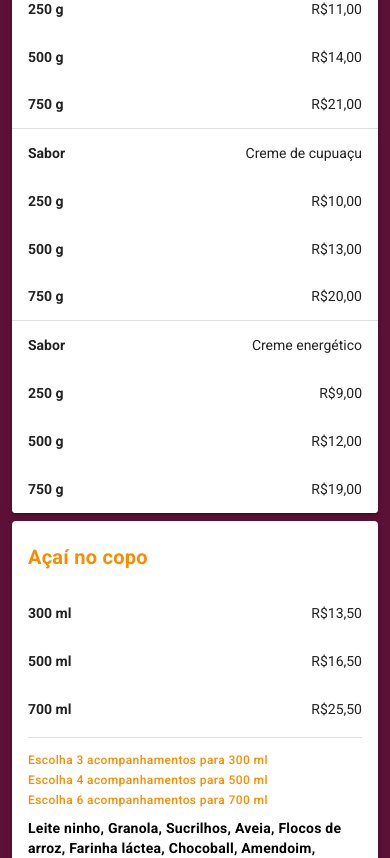
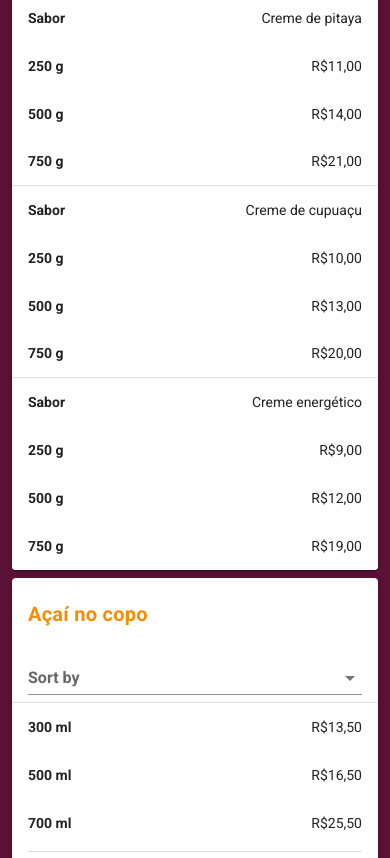
Before and after one commit to cledsonmedeiros/clmsoft-desfrut, a Vue app: page / in a window 390 px wide. Shown: the part 807-1665 px from the top of the page. Built offline with nearby package versions, Linux system fonts and the light colour scheme.

Commit message:
feat page 02

```diff
--- a/src/App.vue
+++ b/src/App.vue
@@ -1,6 +1,7 @@
 <template>
   <v-app>
-    <v-app-bar app clipped-left hide-on-scroll class="secondary" dense>
+    <v-app-bar app clipped-left class="secondary" dense>
+    <!-- <v-app-bar app clipped-left hide-on-scroll class="secondary" dense> -->
       <v-app-bar-nav-icon dark @click.stop="menu = !menu"></v-app-bar-nav-icon>
       <v-toolbar-title class="mr-12 align-center">
         <span class="title">Desfrut</span>
--- a/src/router/index.js
+++ b/src/router/index.js
@@ -17,7 +17,7 @@ const routes = [
   {
     path: '/pagina02',
     name: 'Page02',
-    component: () => import(/* webpackChunkName: "about" */ '../views/PageEmConstrucao.vue')
+    component: () => import(/* webpackChunkName: "about" */ '../views/Page02.vue')
   },
   {
     path: '/pagina03',
--- a/src/views/Page01.vue
+++ b/src/views/Page01.vue
@@ -175,12 +175,12 @@ export default {
         {
           text: "Sabor",
           align: "left",
-          sortable: false,
+          sortable: true,
           value: "nome"
         },
-        { text: "250 g", align: "center", sortable: false, value: "preco250" },
-        { text: "500 g", align: "center", sortable: false, value: "preco500" },
-        { text: "750 g", align: "right", sortable: false, value: "preco750" }
+        { text: "250 g", align: "center", sortable: true, value: "preco250" },
+        { text: "500 g", align: "center", sortable: true, value: "preco500" },
+        { text: "750 g", align: "right", sortable: true, value: "preco750" }
       ],
       tabelaAcaiCremeTigela: [
         {
@@ -221,9 +221,9 @@ export default {
         }
       ],
       cabecalhoAcaiCopo: [
-        { text: "300 ml", align: "left", sortable: false, value: "preco300" },
-        { text: "500 ml", align: "center", sortable: false, value: "preco500" },
-        { text: "700 ml", align: "right", sortable: false, value: "preco700" }
+        { text: "300 ml", align: "left", sortable: true, value: "preco300" },
+        { text: "500 ml", align: "center", sortable: true, value: "preco500" },
+        { text: "700 ml", align: "right", sortable: true, value: "preco700" }
       ],
       tabelaAcaiCopo: [
         {
@@ -237,10 +237,10 @@ export default {
         {
           text: "Chocolate",
           align: "left",
-          sortable: false,
+          sortable: true,
           value: "nome"
         },
-        { text: "Valor", align: "right", sortable: false, value: "valor" }
+        { text: "Valor", align: "right", sortable: true, value: "valor" }
       ],
       tabelaChocolates: [
         {
@@ -297,10 +297,10 @@ export default {
         {
           text: "Item",
           align: "left",
-          sortable: false,
+          sortable: true,
           value: "nome"
         },
-        { text: "Valor", align: "right", sortable: false, value: "valor" }
+        { text: "Valor", align: "right", sortable: true, value: "valor" }
       ],
       tabelaGraos: [
         {
@@ -337,10 +337,10 @@ export default {
         {
           text: "Fruta",
           align: "left",
-          sortable: false,
+          sortable: true,
           value: "nome"
         },
-        { text: "Valor", align: "right", sortable: false, value: "valor" }
+        { text: "Valor", align: "right", sortable: true, value: "valor" }
       ],
       tabelaFrutas: [
         {
@@ -365,10 +365,10 @@ export default {
         {
           text: "Item",
           align: "left",
-          sortable: false,
+          sortable: true,
           value: "nome"
         },
-        { text: "Valor", align: "right", sortable: false, value: "valor" }
+        { text: "Valor", align: "right", sortable: true, value: "valor" }
       ],
       tabelaOutros: [
         {
@@ -393,10 +393,10 @@ export default {
         {
           text: "Calda",
           align: "left",
-          sortable: false,
+          sortable: true,
           value: "nome"
         },
-        { text: "Valor", align: "right", sortable: false, value: "valor" }
+        { text: "Valor", align: "right", sortable: true, value: "valor" }
       ],
       tabelaCaldas: [
         {
@@ -437,10 +437,10 @@ export default {
         {
           text: "Item",
           align: "left",
-          sortable: false,
+          sortable: true,
           value: "nome"
         },
-        { text: "Valor", align: "right", sortable: false, value: "valor" }
+        { text: "Valor", align: "right", sortable: true, value: "valor" }
       ],
       tabelaAcaiTropical: [
         {
@@ -457,10 +457,10 @@ export default {
         {
           text: "Item",
           align: "left",
-          sortable: false,
+          sortable: true,
           value: "nome"
         },
-        { text: "Valor", align: "right", sortable: false, value: "valor" }
+        { text: "Valor", align: "right", sortable: true, value: "valor" }
       ],
       tabelaAcaiKids: [
         {
--- /dev/null
+++ b/src/views/Page02.vue
@@ -0,0 +1,201 @@
+<template>
+  <v-container fluid grid-list-md>
+    <v-layout row wrap>
+
+      <v-flex xs12>
+        <v-card id="cardAcaiNaTigela" color="white" light :min-height="this.AlturaCardAcaiNaTigela">
+          <v-card-title class="title font-weight-bold warning--text">
+            <v-layout row wrap>
+              <v-flex xs12 sm6>
+                Açaí na tigela
+              </v-flex>
+              <v-text-field v-model="pesquisaAcaiNaTigela" append-icon="mdi-magnify" label="Pesquisar" style="padding: 0px" single-line hide-details></v-text-field>
+              <v-flex xs12 sm6>
+              </v-flex>
+            </v-layout>
+            <v-card-text class="caption font-weight-medium warning--text pt-1" style="padding: 0px">
+              Caldas: leite condensado, morango, chocolate, kiwi ou mel
+            </v-card-text>
+          </v-card-title>
+          <v-data-table :headers="cabecalhoAcaiNaTigela" :items="tabelaAcaiCremeTigela" :search="pesquisaAcaiNaTigela" hide-default-footer :items-per-page="tabelaAcaiCremeTigela.length"></v-data-table>
+        </v-card>
+      </v-flex>
+
+    </v-layout>
+  </v-container>
+</template>
+
+<script>
+export default {
+  name: "Page01",
+  data() {
+    return {
+      AlturaCardAcaiNaTigela: 0,
+      pesquisaAcaiNaTigela: "",
+      cabecalhoAcaiNaTigela: [
+        {
+          text: "Item",
+          align: "left",
+          sortable: true,
+          value: "nome"
+        },
+        {
+          text: "Descrição",
+          align: "left",
+          sortable: true,
+          value: "descricao"
+        },
+        { text: "250 g", align: "right", sortable: true, value: "preco250" },
+        { text: "500 g", align: "right", sortable: true, value: "preco500" },
+        { text: "750 g", align: "right", sortable: true, value: "preco750" }
+      ],
+      tabelaAcaiCremeTigela: [
+        {
+          nome: "Apuí",
+          descricao: "Banana e granola",
+          preco250: "R$13,50",
+          preco500: "R$16,50",
+          preco750: "R$23,50"
+        },
+        {
+          nome: "Anorí",
+          descricao: "Banana, farinha láctea e leite ninho",
+          preco250: "R$15,50",
+          preco500: "R$18,50",
+          preco750: "R$25,50"
+        },
+        {
+          nome: "Autazes",
+          descricao: "Metade açaí, metade cupuaçu e granola",
+          preco250: "R$12,00",
+          preco500: "R$15,00",
+          preco750: "R$22,00"
+        },
+        {
+          nome: "Anori",
+          descricao: "Banana, castanha de cajú, granola e paçoca",
+          preco250: "R$18,00",
+          preco500: "R$21,00",
+          preco750: "R$28,00"
+        },
+        {
+          nome: "Barcelos",
+          descricao: "Bis, chocoball e sucrilhos",
+          preco250: "R$16,00",
+          preco500: "R$19,00",
+          preco750: "R$26,00"
+        },
+        {
+          nome: "Barreirinha",
+          descricao: "Nutella, banana e diamante negro",
+          preco250: "R$19,00",
+          preco500: "R$22,00",
+          preco750: "R$29,00"
+        },
+        {
+          nome: "Beruri",
+          descricao: "Morango, ovomaltine e kitkat",
+          preco250: "R$21,00",
+          preco500: "R$24,00",
+          preco750: "R$31,00"
+        },
+        {
+          nome: "Fonte boa",
+          descricao: "Bis, M&M's e baton",
+          preco250: "R$19,00",
+          preco500: "R$22,00",
+          preco750: "R$29,00"
+        },
+        {
+          nome: "Novo airão",
+          descricao: "Leite em pó, oreo e ovomaltine",
+          preco250: "R$18,50",
+          preco500: "R$21,50",
+          preco750: "R$28,50"
+        },
+        {
+          nome: "Rio preto da eva",
+          descricao: "Diamante negro, baton e ovomaltine",
+          preco250: "R$21,00",
+          preco500: "R$24,00",
+          preco750: "R$31,00"
+        },
+        {
+          nome: "Itamarati",
+          descricao: "Castanha de cajú, amendoim e granola",
+          preco250: "R$17,50",
+          preco500: "R$20,50",
+          preco750: "R$27,50"
+        },
+        {
+          nome: "Itapiranga",
+          descricao: "Flocos de arroz, gotas de chocolate e sucrilhos",
+          preco250: "R$15,50",
+          preco500: "R$18,50",
+          preco750: "R$25,50"
+        },
+        {
+          nome: "Ipixuna",
+          descricao: "Nutella, banana e leite ninho",
+          preco250: "R$17,50",
+          preco500: "R$20,50",
+          preco750: "R$27,50"
+        },
+        {
+          nome: "Jutaí",
+          descricao: "Banana e paçoca",
+          preco250: "R$13,50",
+          preco500: "R$16,50",
+          preco750: "R$23,50"
+        },
+        {
+          nome: "Parintins",
+          descricao: "Morango, banana e nutella",
+          preco250: "R$19,50",
+          preco500: "R$22,50",
+          preco750: "R$29,50"
+        },
+        {
+          nome: "Manaus",
+          descricao: "Morango, banana e kiwi",
+          preco250: "R$19,50",
+          preco500: "R$22,50",
+          preco750: "R$29,50"
+        }
+      ]
+    };
+  },
+  methods: {
+    fixAlturaCardAcaiCopo: function() {
+      this.$nextTick(function() {
+        if (
+          this.AlturaCardAcaiNaTigela === 0 &&
+          document.getElementById("cardAcaiNaTigela").offsetHeight > 0
+        ) {
+          if (this.isMobile()) {
+            this.AlturaCardAcaiNaTigela = 0;
+          } else {
+            this.AlturaCardAcaiNaTigela = document.getElementById(
+              "cardAcaiNaTigela"
+            ).offsetHeight;
+          }
+        }
+      });
+    },
+    isMobile() {
+      if (
+        /Android|webOS|iPhone|iPad|iPod|BlackBerry|IEMobile|Opera Mini/i.test(
+          navigator.userAgent
+        )
+      ) {
+        return true;
+      } else {
+        return false;
+      }
+    }
+  },
+  mounted: function() {
+    this.fixAlturaCardAcaiCopo();
+  }
+};
+</script>
```
